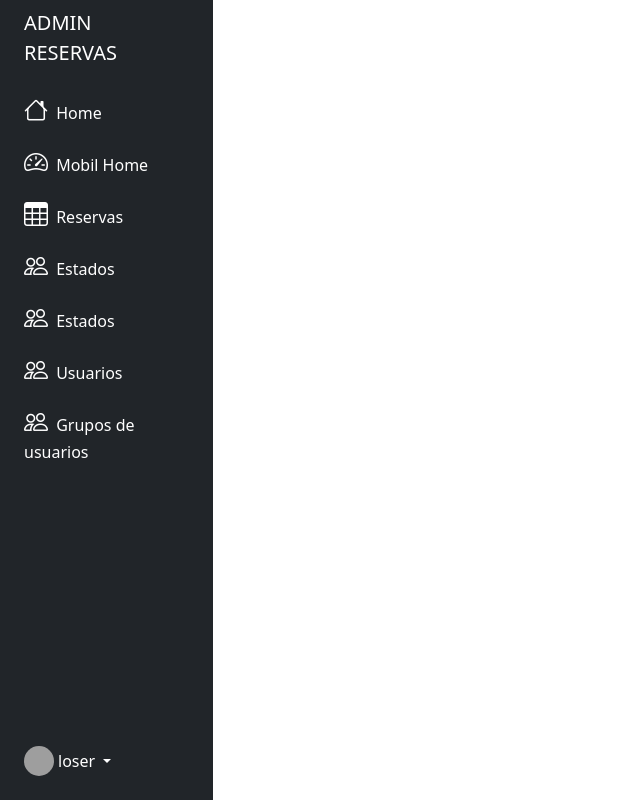
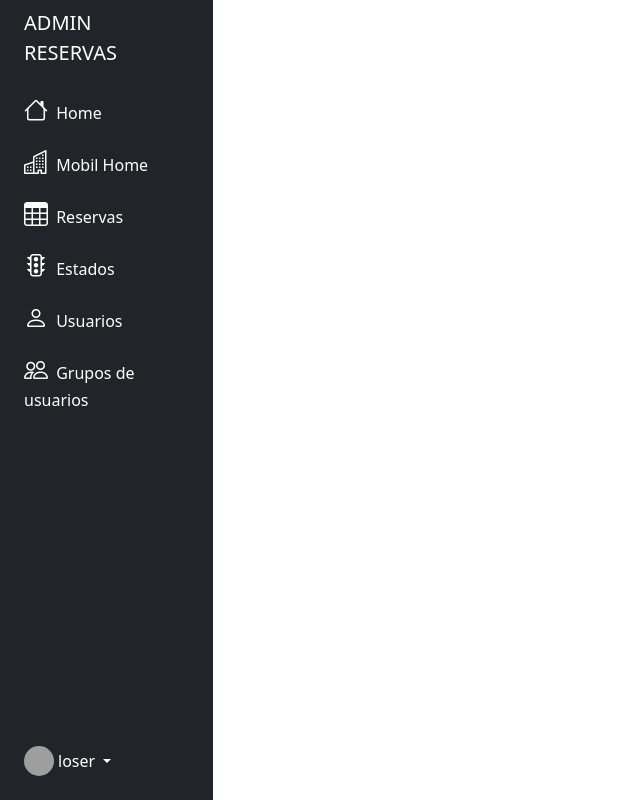
Before and after one commit to rubenbitrian/reservas, a Symfony app: template templates/admin.html.twig in a window 1280 px wide. Shown: the whole page, without its empty margins (0-640 px from the left). Run offline with Twig, Linux system fonts and the light colour scheme; the template is opened without the code that fills it, so the values that code supplies are empty; some libraries are stand-ins or nearby versions; grey boxes are pictures that could not be loaded.

Commit message:
Actualizacion iconos sidebar admin

```diff
--- a/templates/includes/admin/sidebar.html.twig
+++ b/templates/includes/admin/sidebar.html.twig
@@ -10,7 +10,7 @@
             </li>
             <li>
                 <a href="#submenu1" data-bs-toggle="collapse" class="nav-link px-0 align-middle">
-                    <i class="fs-4 text-white bi-speedometer2"></i> <span class="ms-1 text-white d-none d-sm-inline">Mobil Home</span>
+                    <i class="fs-4 text-white bi-building"></i> <span class="ms-1 text-white d-none d-sm-inline">Mobil Home</span>
                 </a>
             </li>
             <li>
@@ -19,15 +19,11 @@
             </li>
             <li>
                 <a href="#" class="nav-link px-0 align-middle">
-                    <i class="fs-4 text-white bi-people"></i> <span class="ms-1 d-none text-white d-sm-inline">Estados</span> </a>
+                    <i class="fs-4 text-white bi-stoplights"></i> <span class="ms-1 d-none text-white d-sm-inline">Estados</span> </a>
             </li>
             <li>
                 <a href="#" class="nav-link px-0 align-middle">
-                    <i class="fs-4 text-white bi-people"></i> <span class="ms-1 d-none text-white d-sm-inline">Estados</span> </a>
-            </li>
-            <li>
-                <a href="#" class="nav-link px-0 align-middle">
-                    <i class="fs-4 text-white bi-people"></i> <span class="ms-1 d-none text-white d-sm-inline">Usuarios</span> </a>
+                    <i class="fs-4 text-white bi-person"></i> <span class="ms-1 d-none text-white d-sm-inline">Usuarios</span> </a>
             </li>
             <li>
                 <a href="#" class="nav-link px-0 align-middle">
```
